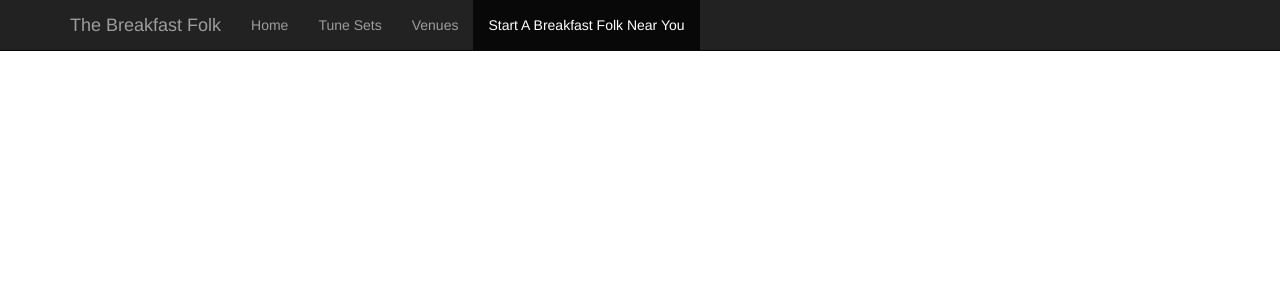
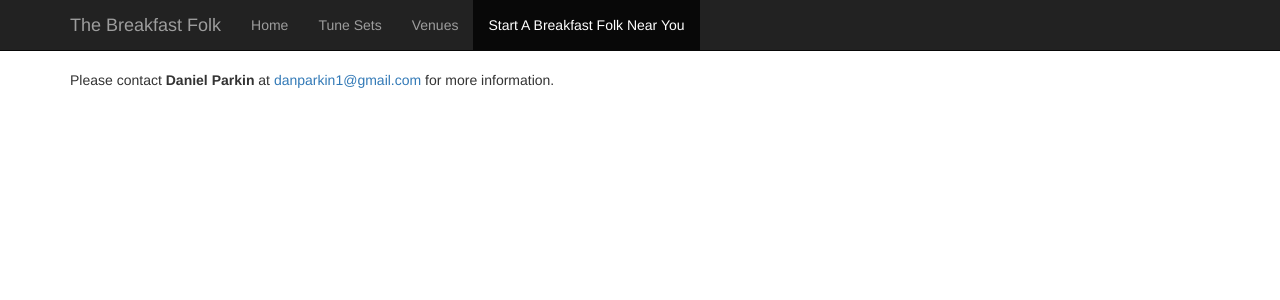
Before and after one commit to thebreakfastfolk/thebreakfastfolk.github.io, a Jekyll site: the page built from start-a-breakfast-folk-near-you.html, in a window 1280 px wide. Shown: the top 300 px of the page. Built offline with Jekyll 4.4.1, drawn with Linux system fonts in a browser that asks for light colours; nearby versions of some CDN libraries.

Commit message:
add note to start-a-breakfast-folk-near-you.html

```diff
--- a/start-a-breakfast-folk-near-you.html
+++ b/start-a-breakfast-folk-near-you.html
@@ -2,3 +2,8 @@
 title: Start A Breakfast Folk Near You
 menu: 4
 ---
+
+<br/>
+Please contact <strong>Daniel Parkin</strong> at
+<a href="mailto:danparkin1@gmail.com">danparkin1@gmail.com</a>
+for more information.
```
